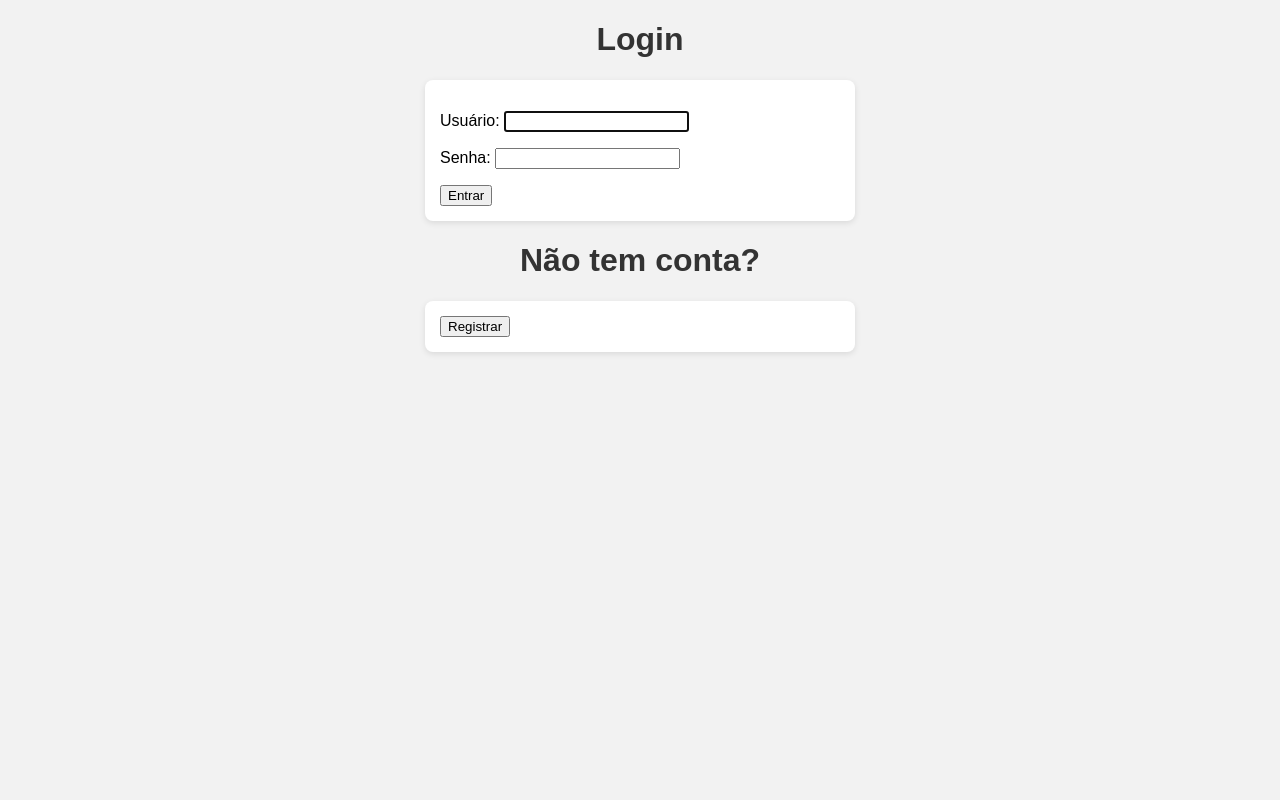
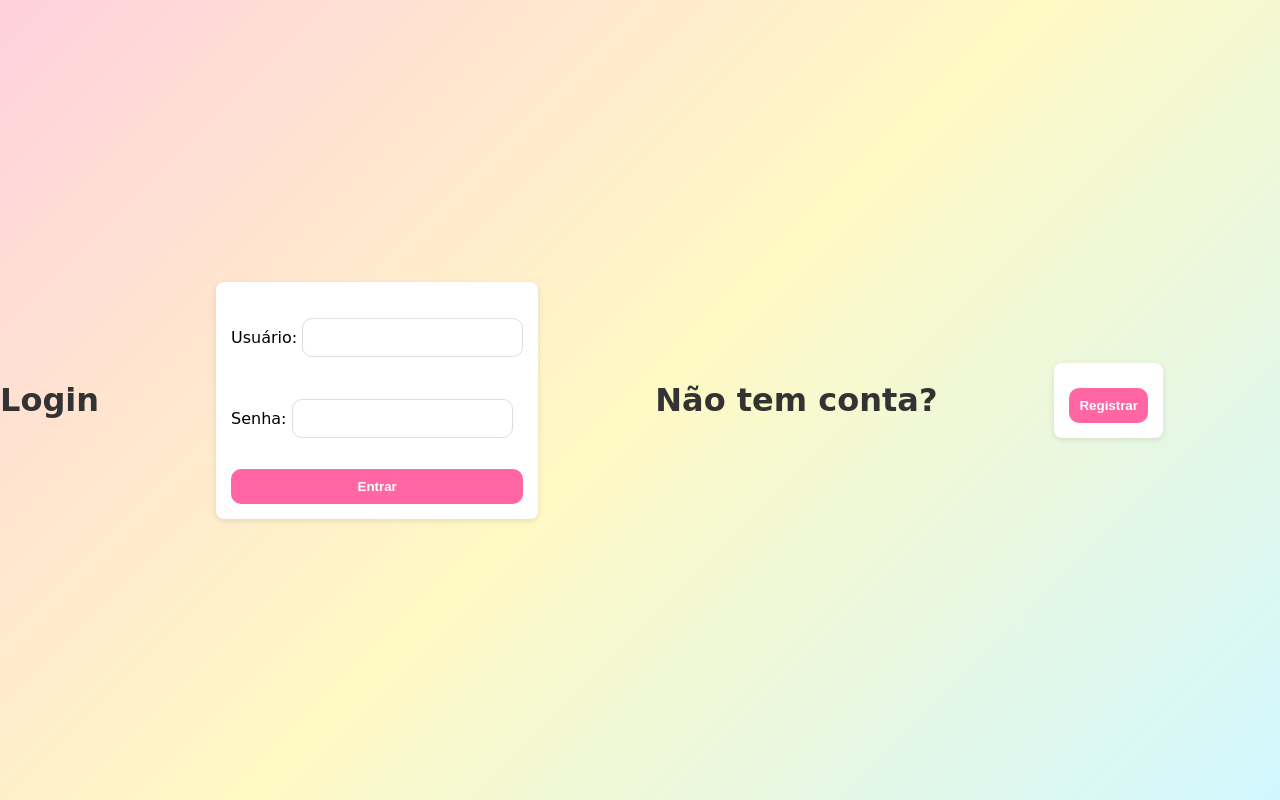
Before and after one commit to Bl4CKAT/projeto_brinquedos, a Django app: page /login/ in a window 1280 px wide. Run offline with Django 5.2, Linux system fonts and the light colour scheme.

Commit message:
foi adicionado um layout para o login e a página da loja

```diff
--- a/brinquedos/core/templates/login.html
+++ b/brinquedos/core/templates/login.html
@@ -5,6 +5,75 @@
     <meta charset="utf-8">
     <title>Login na Lojinha</title>
     <link rel="stylesheet" href="{% static 'core/style.css' %}">
+    <style>
+        body {
+            font-family: 'Comic Sans MS', cursive;
+            background: linear-gradient(135deg, #ffd1dc, #fff9c4, #d1f7ff);
+            display: flex;
+            justify-content: center;
+            align-items: center;
+            height: 100vh;
+            margin: 0;
+        }
+        .card {
+            background: white;
+            padding: 30px;
+            border-radius: 25px;
+            box-shadow: 0 4px 20px rgba(0, 0, 0, 0.1);
+            width: 320px;
+            text-align: center;
+            animation: pop 0.6s ease;
+        }
+        @keyframes pop {
+            from { transform: scale(0.9); opacity: 0; }
+            to { transform: scale(1); opacity: 1; }
+        }
+        h2 {
+            color: #ff66a3;
+            margin-bottom: 20px;
+        }
+        form {
+            display: flex;
+            flex-direction: column;
+        }
+        input {
+            padding: 10px;
+            margin: 5px 0;
+            border-radius: 10px;
+            border: 1px solid #ddd;
+            outline: none;
+            font-size: 15px;
+        }
+        button {
+            background-color: #ff66a3;
+            color: white;
+            border: none;
+            padding: 10px;
+            border-radius: 10px;
+            cursor: pointer;
+            font-weight: bold;
+            margin-top: 10px;
+        }
+        button:hover {
+            background-color: #ff3385;
+        }
+        a {
+            color: #ff66a3;
+            text-decoration: none;
+            font-weight: bold;
+        }
+        a:hover {
+            text-decoration: underline;
+        }
+        .msg {
+            background:#d4edda;
+            border:1px solid #c3e6cb;
+            color:#155724;
+            padding:10px;
+            border-radius:10px;
+            margin-bottom:15px;
+        }
+    </style>
 </head>
 <body>
 <h1>Login</h1>
@@ -28,4 +97,10 @@
     <button type="submit">Registrar</button>
 </form>
 </body>
+<script>
+    setTimeout(() => {
+        const msg = document.querySelector('div[style*="background:#d4edda"]');
+        if (msg) msg.style.display = 'none';
+    }, 3000); // 3 segundos de duração da mensagem
+</script>
 </html>
--- a/brinquedos/core/urls.py
+++ b/brinquedos/core/urls.py
@@ -4,12 +4,13 @@ from django.contrib.auth.forms import UserCreationForm
 from django.views.generic import CreateView
 from .forms import FormRegistro
 from . import views
+from .views import LoginPersonalizado
 
 urlpatterns = [
     path('', views.lista_brinquedos, name='lista_brinquedos'),
     path('registrar/', views.registrar_usuario, name='registrar'),
-    path('login/', auth_views.LoginView.as_view(template_name='login.html'), name='login'),
-    path('logout/', auth_views.LogoutView.as_view(template_name='logout.html'), name='logout'),
+    path('login/', LoginPersonalizado.as_view(template_name='login.html'), name='login'),
+    path('logout/', views.sair, name='logout'),
     path('editar/<int:id>/', views.editar_brinquedo, name='editar_brinquedo'),
     path('excluir/<int:id>/', views.excluir_brinquedo, name='excluir_brinquedo'),
 ]
--- a/brinquedos/core/views.py
+++ b/brinquedos/core/views.py
@@ -5,7 +5,18 @@ from .forms import BrinquedoForm
 from django.contrib import messages
 from django.shortcuts import render, redirect, get_object_or_404
 from .forms import FormRegistro
-from django.contrib.auth.models import User
+from django.contrib.auth import logout
+from django.contrib.auth.views import LoginView
+
+class LoginPersonalizado(LoginView):
+    template_name: 'login.html'
+
+    def form_valid(self, form):
+        """Quando o Login for bem sucedido apresentar mensagem de boas vindas"""
+        response = super().form_valid(form)
+        usuario = self.request.user
+        messages.success(self.request, f"Bem vindo de volta, {usuario.username}!")
+        return response
 
 @login_required(login_url='login')
 def lista_brinquedos(request):
@@ -35,6 +46,11 @@ def registrar_usuario(request):
 
         return render(request, 'registro.html', {'form': form})
 
+def sair(request):
+    logout(request)
+    messages.success(request,'Você saiu com sucesso!')
+    return redirect('login')
+
 def editar_brinquedo(request, id):
     brinquedo = get_object_or_404(Brinquedo, id=id)
     if request.method == 'POST':
```
Also changed, not shown: brinquedos/core/templates/lista.html (+84 -0 lines).
